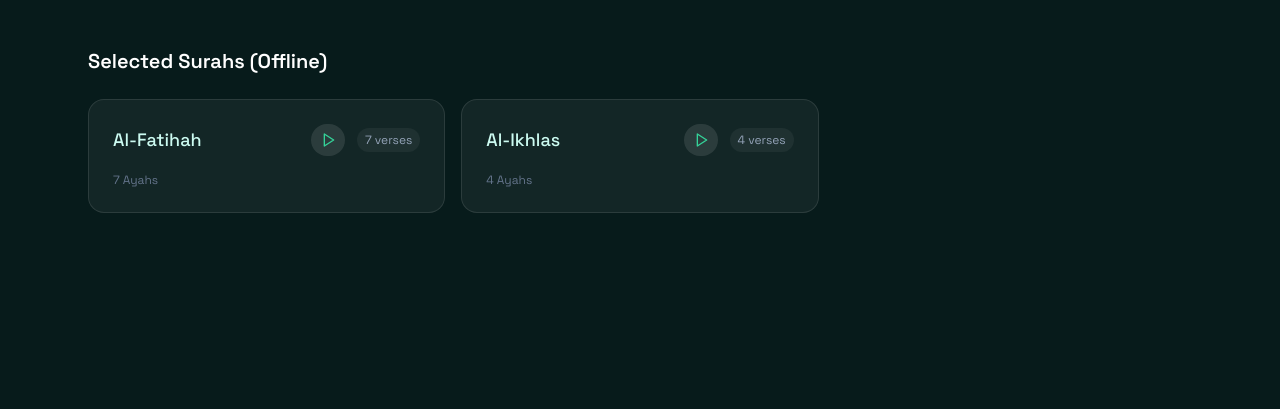
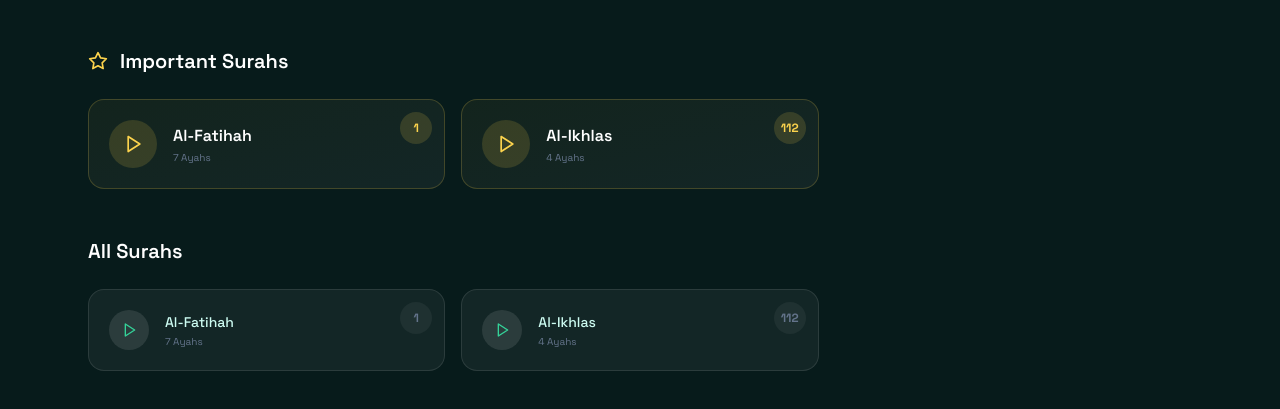
Before and after one commit to mahmudshamim/Ramadhan-Web-App, a Next.js app: page /quran in a window 1280 px wide. Shown: the part 1020-1429 px from the top of the page. Before the commit the page ends 1361 px from the top, so only its background shows below. Built offline with nearby package versions, Linux system fonts and the light colour scheme; no server answers; a web font is replaced by a local one.

Commit message:
feat: full surah audio playback + important surahs section (Yasin, Rahman, Mulk etc)

```diff
--- a/src/app/quran/page.tsx
+++ b/src/app/quran/page.tsx
@@ -4,7 +4,7 @@ import { useEffect, useMemo, useState, useRef } from "react";
 import { loadJSON, saveJSON } from "../../lib/storage";
 import { useLang } from "../../lib/i18n";
 import { fetchRandomHadith, type HadithData } from "../../lib/hadith-api";
-import { FiPlay, FiPause, FiVolume2 } from "react-icons/fi";
+import { FiPlay, FiPause, FiStar } from "react-icons/fi";
 
 type Ayah = {
   surah: string;
@@ -23,6 +23,33 @@ type Surah = {
 };
 
 const BOOKMARK_KEY = "rramadhan_ayah_bookmarks";
+
+// Important surahs that should be featured
+const IMPORTANT_SURAH_NUMBERS = [
+  1,   // Al-Fatiha
+  2,   // Al-Baqara
+  3,   // Aal-Imran
+  18,  // Al-Kahf
+  32,  // As-Sajdah
+  36,  // Ya-Sin
+  44,  // Ad-Dukhan
+  55,  // Ar-Rahman
+  56,  // Al-Waqi'ah
+  67,  // Al-Mulk
+  73,  // Al-Muzzammil
+  78,  // An-Naba
+  87,  // Al-A'la
+  93,  // Ad-Duha
+  97,  // Al-Qadr
+  112, // Al-Ikhlas
+  113, // Al-Falaq
+  114, // An-Nas
+];
+
+function getAudioUrl(surahNumber: number): string {
+  const paddedNum = String(surahNumber).padStart(3, "0");
+  return `https://server.mp3quran.net/mishary/${paddedNum}.mp3`;
+}
 
 export default function QuranPage() {
   const { t, lang } = useLang();
@@ -56,14 +83,13 @@ export default function QuranPage() {
             name: s.englishName,
             arabicName: s.name,
             englishNameTranslation: s.englishNameTranslation,
-            verses: new Array(s.numberOfAyahs).fill(0).map((_, i) => ({ ayah: `${s.number}:${i + 1}`, text: "" })) // Verses not needed for list view, just count
+            verses: new Array(s.numberOfAyahs).fill(0).map((_, i) => ({ ayah: `${s.number}:${i + 1}`, text: "" }))
           }));
           setSurahs(formattedSurahs);
         }
       })
       .catch((err) => {
         console.error("Failed to fetch surahs", err);
-        // Fallback to sample if API fails
         fetch("/data/surah_sample.json").then((res) => res.json()).then(setSurahs).catch(() => setSurahs([]));
       });
 
@@ -100,8 +126,8 @@ export default function QuranPage() {
       if (audioRef.current) {
         audioRef.current.pause();
       }
-      // Using Mishary Rashid Alafasy audio
-      const audioUrl = `https://cdn.islamic.network/quran/audio/128/ar.alafasy/${surahNumber}.mp3`;
+      // Full surah audio from mp3quran.net (Mishary Rashid Alafasy)
+      const audioUrl = getAudioUrl(surahNumber);
       const audio = new Audio(audioUrl);
       audioRef.current = audio;
 
@@ -119,6 +145,10 @@ export default function QuranPage() {
       };
     }
   };
+
+  // Split surahs into important and all
+  const importantSurahs = surahs.filter((s) => IMPORTANT_SURAH_NUMBERS.includes(s.number));
+  const allSurahs = surahs;
 
   return (
     <main className="mx-auto flex min-h-screen max-w-6xl flex-col gap-12 px-6 py-20 pb-32">
@@ -271,34 +301,100 @@ export default function QuranPage() {
         </section>
       </div>
 
+      {/* Important Surahs Section */}
+      {importantSurahs.length > 0 && (
         <section>
-        <h3 className="mb-6 text-xl font-semibold text-white">{t("quran.surah")}</h3>
+          <div className="flex items-center gap-3 mb-6">
+            <FiStar className="h-5 w-5 text-brand-gold" />
+            <h3 className="text-xl font-semibold text-white">
+              {lang === "bn" ? "গুরুত্বপূর্ণ সূরা সমূহ" : "Important Surahs"}
+            </h3>
+          </div>
           <div className="grid gap-4 sm:grid-cols-2 lg:grid-cols-3">
-          {surahs.map((surah) => (
+            {importantSurahs.map((surah) => (
               <div
-              key={surah.name}
-              className={`group relative cursor-pointer overflow-hidden rounded-2xl border bg-white/5 p-6 transition-all hover:-translate-y-1 hover:border-teal-500/30 hover:shadow-xl hover:shadow-teal-500/5 items-stretch ${currentAudio === surah.number && isPlaying
+                key={`important-${surah.number}`}
+                className={`group relative overflow-hidden rounded-2xl border p-5 transition-all hover:-translate-y-1 hover:shadow-xl ${currentAudio === surah.number && isPlaying
+                  ? 'border-brand-gold/50 bg-brand-gold/10 shadow-brand-gold/10'
+                  : 'border-brand-gold/20 bg-gradient-to-br from-brand-gold/5 to-white/5 hover:border-brand-gold/40 hover:bg-brand-gold/10'
+                  }`}
+              >
+                {/* Surah number badge */}
+                <div className="absolute top-3 right-3 flex h-8 w-8 items-center justify-center rounded-full bg-brand-gold/15 text-xs font-bold text-brand-gold">
+                  {surah.number}
+                </div>
+
+                <div className="flex items-center gap-4">
+                  {/* Play button */}
+                  <button
+                    onClick={() => toggleAudio(surah.number)}
+                    className={`flex h-12 w-12 flex-shrink-0 items-center justify-center rounded-full transition-all ${currentAudio === surah.number && isPlaying
+                      ? "bg-brand-gold text-brand-deep shadow-lg shadow-brand-gold/30"
+                      : "bg-brand-gold/15 text-brand-gold hover:bg-brand-gold hover:text-brand-deep"
+                      }`}
+                  >
+                    {currentAudio === surah.number && isPlaying ? (
+                      <FiPause className="h-5 w-5" />
+                    ) : (
+                      <FiPlay className="h-5 w-5 ml-0.5" />
+                    )}
+                  </button>
+
+                  <div className="flex-1 min-w-0">
+                    <div className="flex items-baseline gap-2">
+                      <h4 className="text-base font-semibold text-white truncate">{surah.name}</h4>
+                      <span className="font-amiri text-lg text-brand-gold/80 flex-shrink-0">{surah.arabicName}</span>
+                    </div>
+                    <p className="text-xs text-slate-400 mt-0.5">{surah.englishNameTranslation}</p>
+                    <p className="text-[10px] text-slate-500 mt-0.5">{surah.verses.length} Ayahs</p>
+                  </div>
+                </div>
+
+                {/* Playing indicator */}
+                {currentAudio === surah.number && isPlaying && (
+                  <div className="mt-3 flex items-center gap-2">
+                    <div className="flex gap-0.5 items-end">
+                      <div className="w-1 h-3 bg-brand-gold rounded-full animate-pulse" style={{ animationDelay: "0ms" }} />
+                      <div className="w-1 h-4 bg-brand-gold rounded-full animate-pulse" style={{ animationDelay: "150ms" }} />
+                      <div className="w-1 h-2 bg-brand-gold rounded-full animate-pulse" style={{ animationDelay: "300ms" }} />
+                      <div className="w-1 h-5 bg-brand-gold rounded-full animate-pulse" style={{ animationDelay: "75ms" }} />
+                    </div>
+                    <span className="text-xs text-brand-gold/70">{lang === "bn" ? "প্লে হচ্ছে..." : "Playing..."}</span>
+                  </div>
+                )}
+              </div>
+            ))}
+          </div>
+        </section>
+      )}
+
+      {/* All Surahs */}
+      <section>
+        <h3 className="mb-6 text-xl font-semibold text-white">
+          {lang === "bn" ? "সকল সূরা (অফলাইন)" : "All Surahs"}
+        </h3>
+        <div className="grid gap-4 sm:grid-cols-2 lg:grid-cols-3">
+          {allSurahs.map((surah) => (
+            <div
+              key={surah.number}
+              className={`group relative overflow-hidden rounded-2xl border bg-white/5 p-5 transition-all hover:-translate-y-1 hover:border-teal-500/30 hover:shadow-xl hover:shadow-teal-500/5 ${currentAudio === surah.number && isPlaying
                 ? 'border-emerald-500/50 bg-emerald-500/10'
                 : 'border-white/10 hover:bg-white/10'
                 }`}
             >
-              <div className="mb-4 flex items-center justify-between">
-                <div>
-                  <h4 className="text-lg font-medium text-teal-100 group-hover:text-white transition-colors">
-                    {surah.name}
-                  </h4>
-                  <p className="text-xs text-slate-400">{surah.englishNameTranslation}</p>
+              {/* Surah number badge */}
+              <div className="absolute top-3 right-3 flex h-8 w-8 items-center justify-center rounded-full bg-white/5 text-xs font-bold text-slate-500 group-hover:text-teal-400 group-hover:bg-teal-500/10">
+                {surah.number}
               </div>
-                <div className="flex items-center gap-3">
-                  <div className="text-right mr-2 hidden sm:block">
-                    <p className="font-amiri text-lg text-emerald-400">{surah.arabicName}</p>
-                  </div>
+
+              <div className="flex items-center gap-4">
+                {/* Play button */}
                 <button
                   onClick={(e) => {
                     e.stopPropagation();
                     toggleAudio(surah.number);
                   }}
-                    className={`rounded-full p-2 transition-all ${currentAudio === surah.number && isPlaying
+                  className={`flex h-10 w-10 flex-shrink-0 items-center justify-center rounded-full transition-all ${currentAudio === surah.number && isPlaying
                     ? "bg-white text-emerald-600 shadow-lg"
                     : "bg-white/10 text-emerald-400 hover:bg-emerald-500 hover:text-white"
                     }`}
@@ -309,14 +405,29 @@ export default function QuranPage() {
                     <FiPlay className="h-4 w-4 ml-0.5" />
                   )}
                 </button>
-                  <div className="rounded-full bg-white/5 px-2 py-1 text-xs text-slate-400 transition-colors group-hover:bg-teal-500/10 group-hover:text-teal-400">
-                    {surah.verses.length} verses
+
+                <div className="flex-1 min-w-0">
+                  <div className="flex items-baseline gap-2">
+                    <h4 className="text-sm font-medium text-teal-100 group-hover:text-white truncate">{surah.name}</h4>
+                    <span className="font-amiri text-base text-emerald-400/80 flex-shrink-0">{surah.arabicName}</span>
+                  </div>
+                  <p className="text-xs text-slate-400 mt-0.5">{surah.englishNameTranslation}</p>
+                  <p className="text-[10px] text-slate-500">{surah.verses.length} Ayahs</p>
                 </div>
               </div>
+
+              {/* Playing indicator */}
+              {currentAudio === surah.number && isPlaying && (
+                <div className="mt-3 flex items-center gap-2">
+                  <div className="flex gap-0.5 items-end">
+                    <div className="w-1 h-3 bg-emerald-400 rounded-full animate-pulse" style={{ animationDelay: "0ms" }} />
+                    <div className="w-1 h-4 bg-emerald-400 rounded-full animate-pulse" style={{ animationDelay: "150ms" }} />
+                    <div className="w-1 h-2 bg-emerald-400 rounded-full animate-pulse" style={{ animationDelay: "300ms" }} />
+                    <div className="w-1 h-5 bg-emerald-400 rounded-full animate-pulse" style={{ animationDelay: "75ms" }} />
                   </div>
-              <div className="text-xs text-slate-500 mt-2">
-                {surah.verses.length} Ayahs
+                  <span className="text-xs text-emerald-400/70">{lang === "bn" ? "প্লে হচ্ছে..." : "Playing..."}</span>
                 </div>
+              )}
             </div>
           ))}
         </div>
```
Lines whose indentation alone changed are shown as unchanged.
